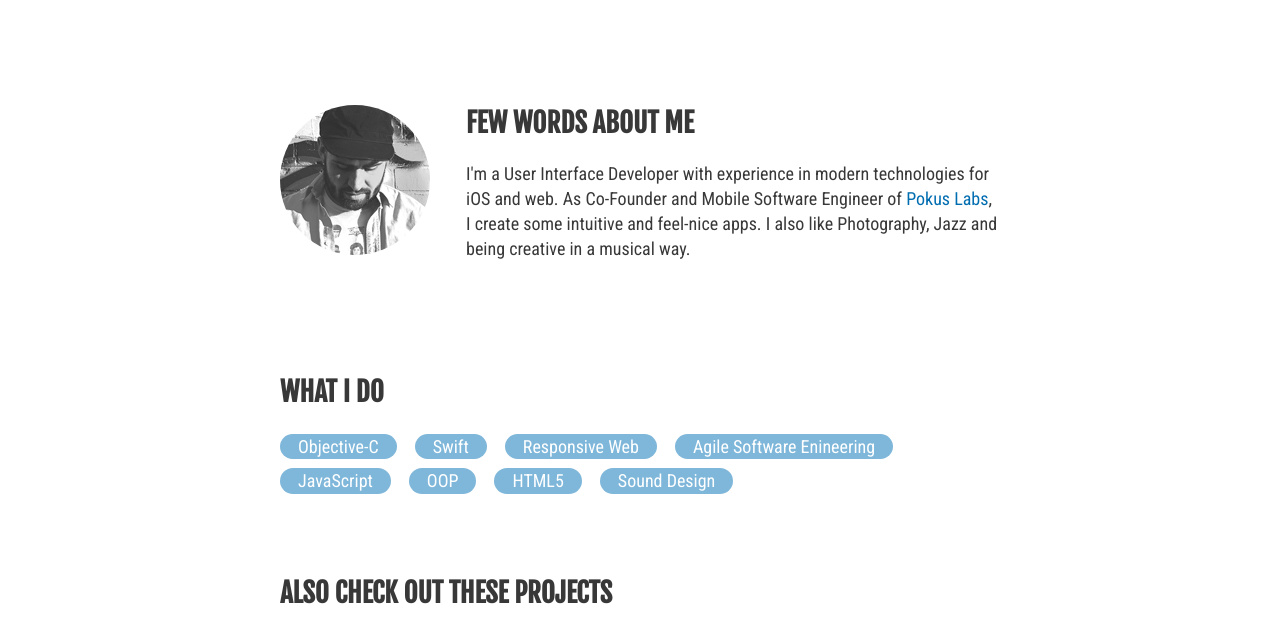
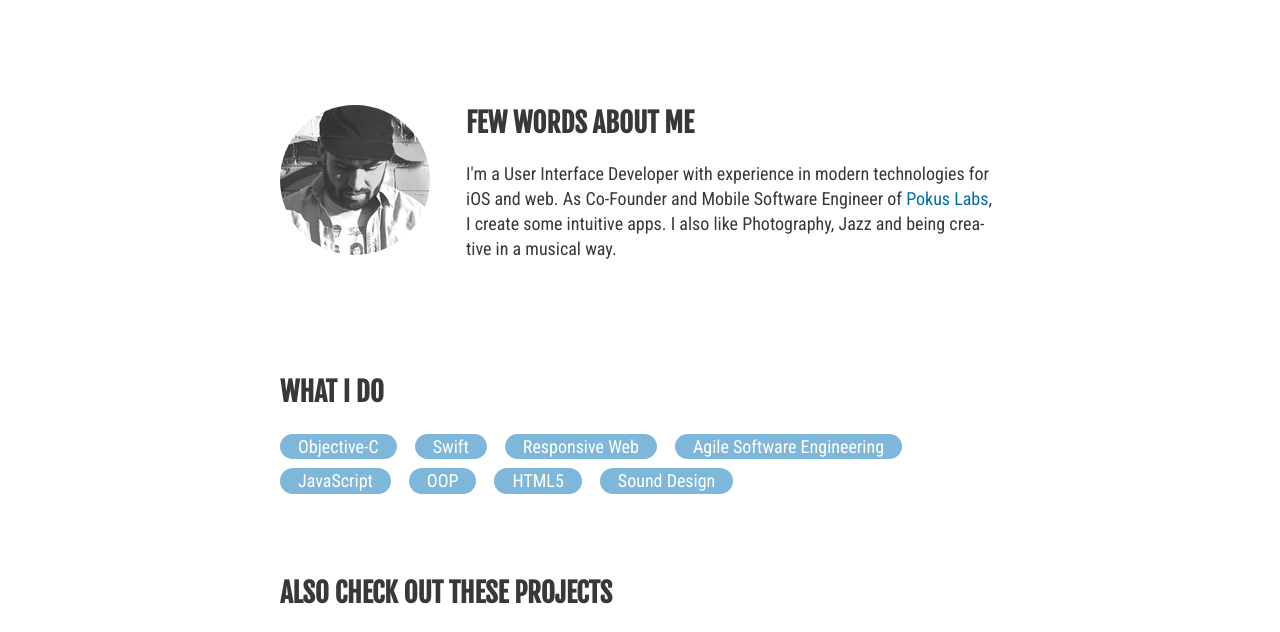
Before and after one commit to headione/nsander-site, a website: page index.html in a window 1280 px wide. Shown: the part 130-762 px from the top of the page. Drawn offline with Linux system fonts and the light colour scheme.

Commit message:
release, jetzt erst recht

```diff
--- a/index.html
+++ b/index.html
@@ -59,7 +59,7 @@
     <section class="profile">
         <div class="profile-picture"><img src="img/norman_sander.jpg" alt="Norman Sander" width="150" height="150" /></div>
         <div class="profile-headline"><h2>Few words about me</h2></div>
-        <div class="profile-text"><p>I'm a User Inter&shy;face Dev&shy;eloper with exp&shy;erience in modern techno&shy;logies for iOS and web. As Co-Founder and Mobile Soft&shy;ware Engi&shy;neer of <a href="http://www.pokuslabs.com" target="_blank" title="Pokus Labs">Pokus Labs</a>, I create some intuitive and feel-nice apps. I also like Photo&shy;graphy, Jazz and being crea&shy;tive in a musical way.</p></div>
+        <div class="profile-text"><p>I'm a User Inter&shy;face Dev&shy;eloper with exp&shy;erience in modern techno&shy;logies for iOS and web. As Co-Founder and Mobile Soft&shy;ware Engi&shy;neer of <a href="http://www.pokuslabs.com" target="_blank" title="Pokus Labs">Pokus Labs</a>, I create some intuitive apps. I also like Photo&shy;graphy, Jazz and being crea&shy;tive in a musical way.</p></div>
     </section>
     <section class="buzzwords">
         <h2>What I do</h2>
@@ -67,7 +67,7 @@
             <li>Objective-C</li>
             <li>Swift</li>
             <li>Responsive Web</li>
-            <li>Agile Software Enineering</li>
+            <li>Agile Software Engineering</li>
             <li>JavaScript</li>
             <li>OOP</li>
             <li>HTML5</li>
```
